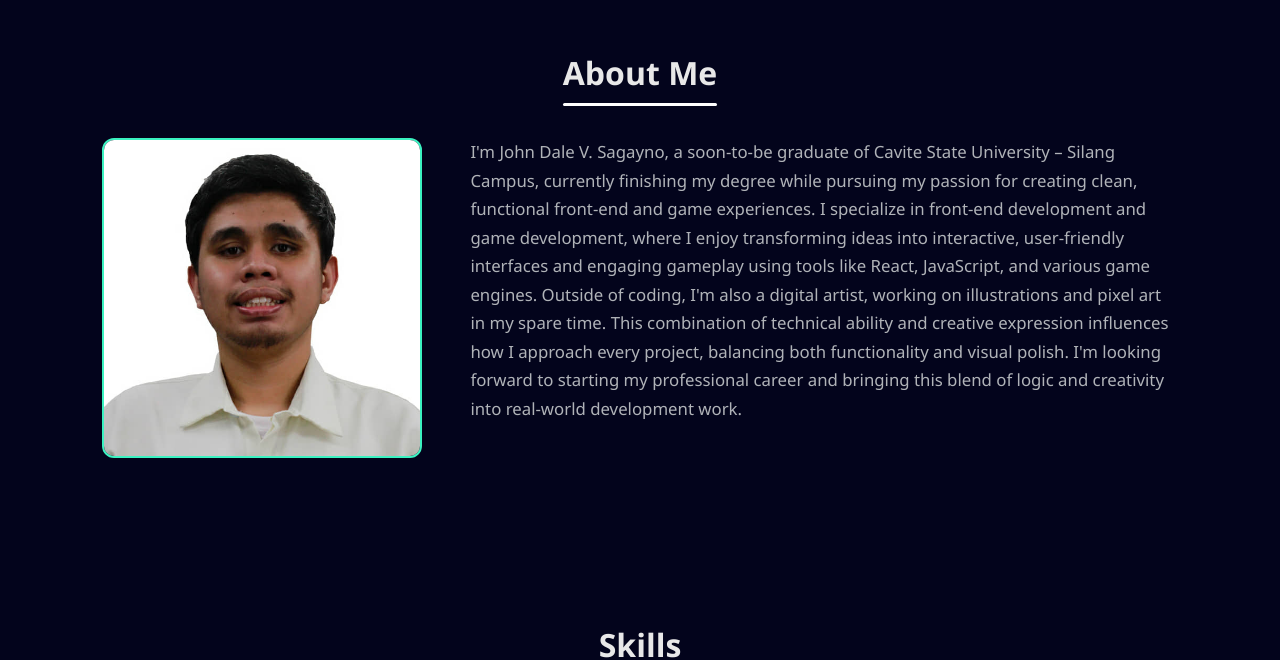
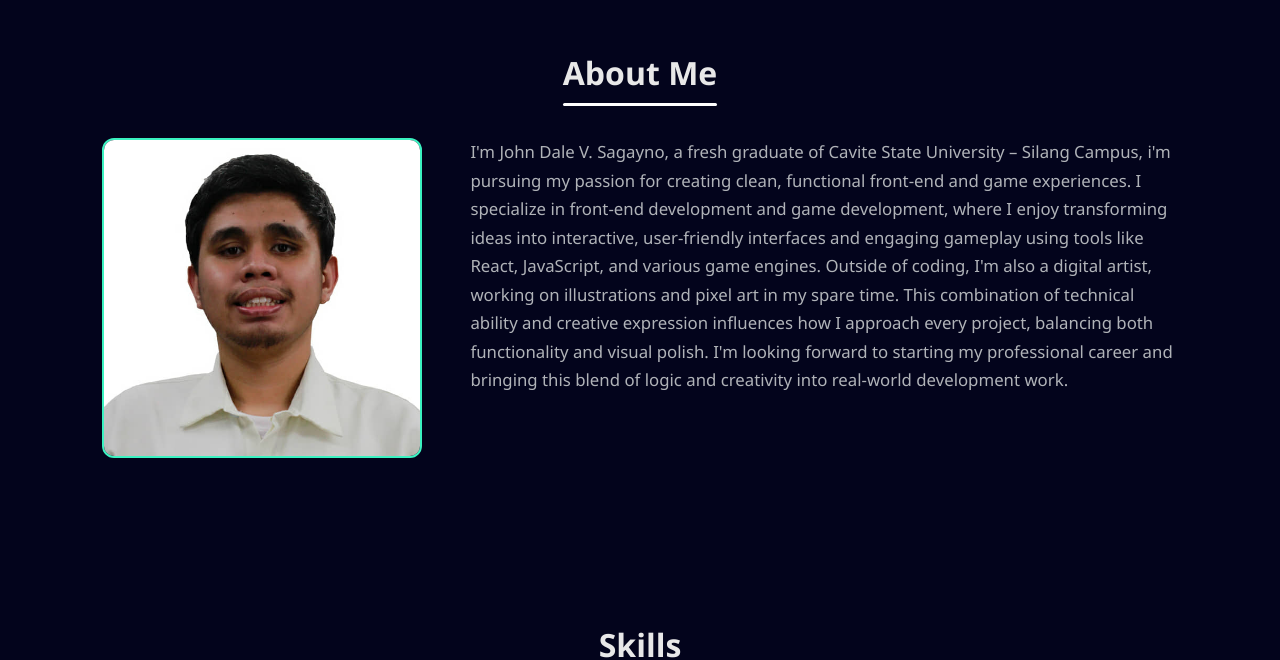
Before and after one commit to jdsaga/My-Portfolio-, a React (Vite) app in the folder Portfolio/: page / in a window 1280 px wide. Shown: the part 749-1409 px from the top of the page. Built offline with nearby package versions, Linux system fonts and the light colour scheme.

Commit message:
some changes in description

```diff
--- a/Portfolio/src/App.jsx
+++ b/Portfolio/src/App.jsx
@@ -161,8 +161,8 @@ const scrollToTop = () => {
             <img src={profilePic} alt="About me" />
           </div>
           <p className="about-me-text">
-            I'm John Dale V. Sagayno, a soon-to-be graduate of Cavite State University – Silang Campus,
-            currently finishing my degree while pursuing my passion for creating clean, functional front-end
+            I'm John Dale V. Sagayno, a fresh graduate of Cavite State University – Silang Campus,
+            i'm pursuing my passion for creating clean, functional front-end
             and game experiences. I specialize in front-end development and game development, where I enjoy
             transforming ideas into interactive, user-friendly interfaces and engaging gameplay using tools
             like React, JavaScript, and various game engines. Outside of coding, I'm also a digital artist,
```
